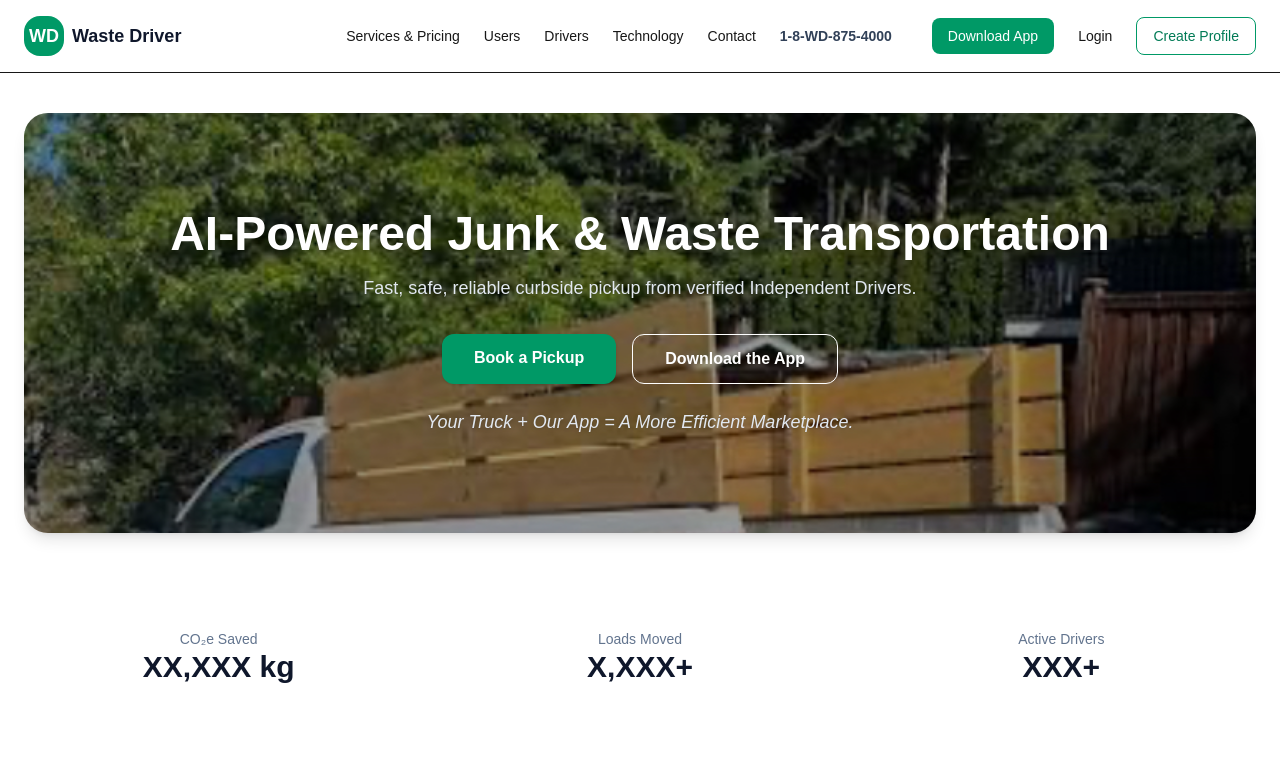
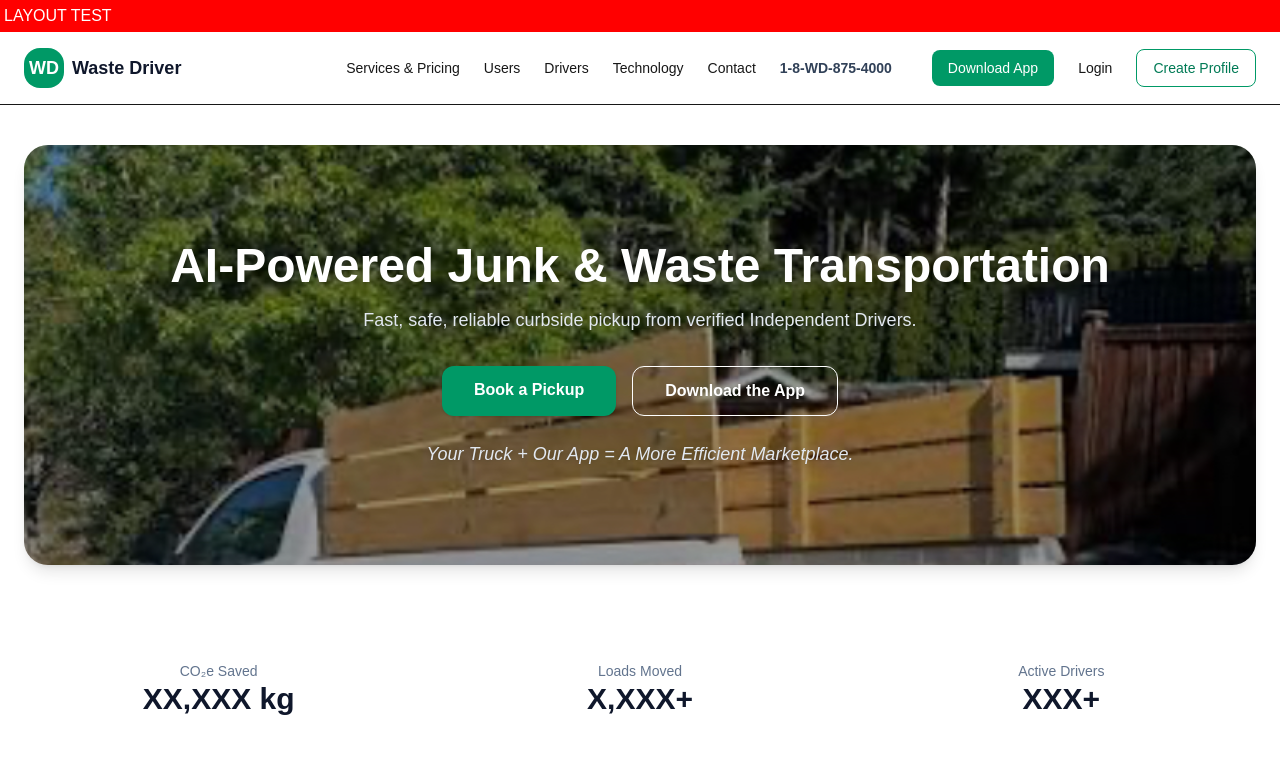
Before and after one commit to Sulcan-bit/waste-driver-website, a Next.js app: page / in a window 1280 px wide. Shown: the top 779 px of the page. Built offline with nearby package versions, Linux system fonts and the light colour scheme.

Commit message:
Pushing test header for debugging

```diff
--- a/app/layout.tsx
+++ b/app/layout.tsx
@@ -18,6 +18,9 @@ export default function RootLayout({
 
         {/* Header */}
         <header className="border-b bg-white">
+          <div style={{ background: "red", color: "white", padding: "4px" }}>
+  LAYOUT TEST
+</div>
           <div className="mx-auto flex max-w-7xl items-center justify-between px-6 py-4">
 
             {/* Logo as Home link (FINAL VERSION) */}
```
